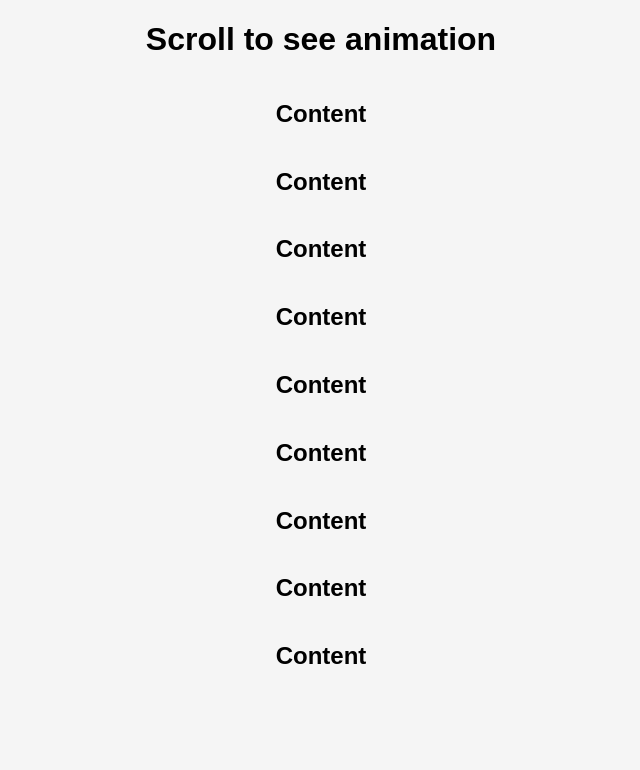
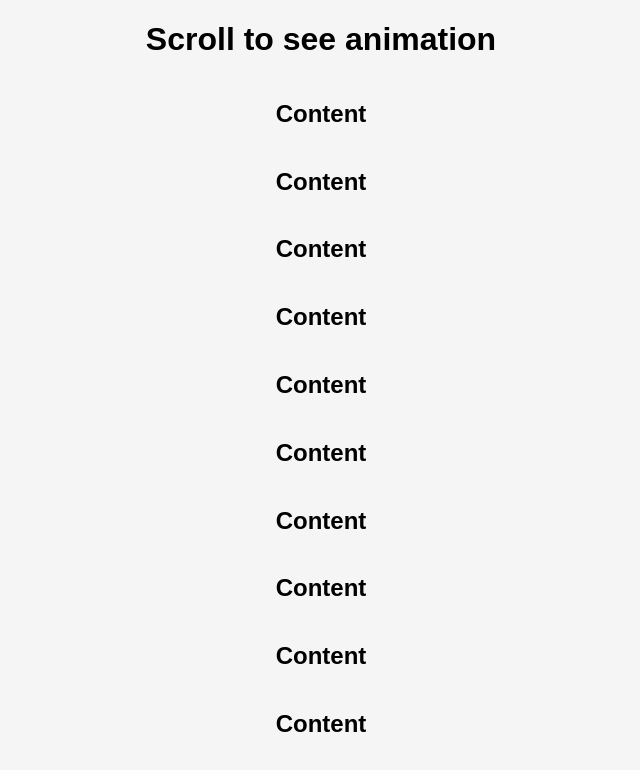
Before and after one commit to mpendulo-dev/scroll-animation, a plain HTML site: page index.html in a window 1280 px wide. Shown: the whole page, without its empty margins (319-959 px from the left). Drawn offline with Linux system fonts and the light colour scheme.

Commit message:
Update index.html

```diff
--- a/index.html
+++ b/index.html
@@ -32,6 +32,8 @@
 
     <div class="box"><h2>Content</h2></div>
 
+    <div class="box"><h2>Content</h2></div>
+
 
     <script src="script.js"></script>
 
```
